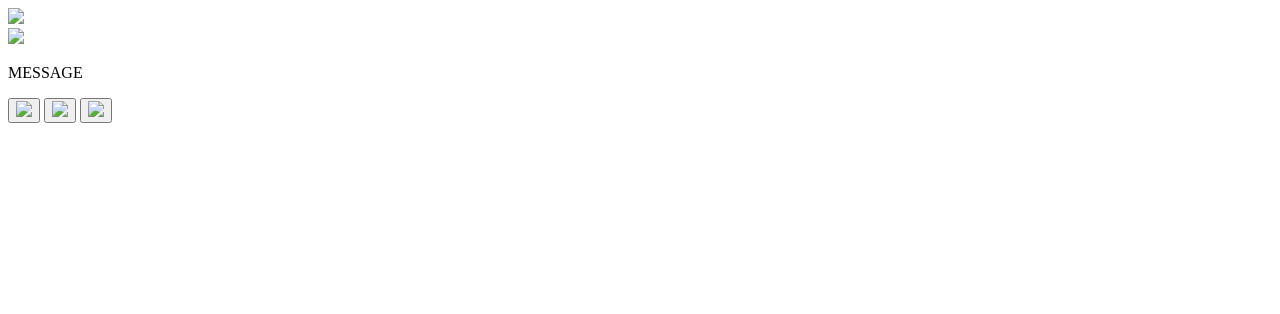
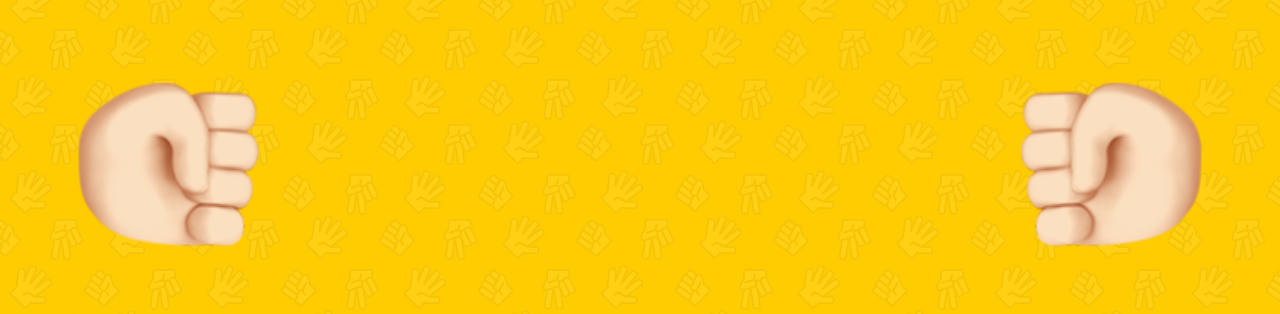
Before and after one commit to pedrolorandi/janken, a plain HTML site: page index.html in a window 1280 px wide. Shown: the top 314 px of the page. Drawn offline with Linux system fonts and the light colour scheme; the site is published under a folder, as on GitHub Pages, so addresses that start at the root find nothing.

Commit message:
Fixed URLs

```diff
--- a/index.html
+++ b/index.html
@@ -7,10 +7,10 @@
     <link
       id="favicon"
       rel="icon"
-      href="/public/images/rock.png"
+      href="./public/images/rock.png"
       type="image/png"
     />
-    <link rel="stylesheet" href="/public/css/style.css" />
+    <link rel="stylesheet" href="./public/css/style.css" />
     <title>Janken!</title>
   </head>
 
@@ -19,10 +19,10 @@
     <div class="game">
       <div class="hands">
         <div class="player">
-          <img id="player-hand" src="/public/images/rock.png" />
+          <img id="player-hand" src="./public/images/rock.png" />
         </div>
         <div class="computer">
-          <img id="computer-hand" src="/public/images/rock.png" />
+          <img id="computer-hand" src="./public/images/rock.png" />
         </div>
       </div>
 
@@ -36,21 +36,21 @@
             <span class="shadow"></span>
             <span class="edge"></span>
             <span class="front">
-              <img id="rock" src="/public/images/rock.png" />
+              <img id="rock" src="./public/images/rock.png" />
             </span>
           </button>
           <button class="pushable">
             <span class="shadow"></span>
             <span class="edge"></span>
             <span class="front">
-              <img id="paper" src="/public/images/paper.png" />
+              <img id="paper" src="./public/images/paper.png" />
             </span>
           </button>
           <button class="pushable">
             <span class="shadow"></span>
             <span class="edge"></span>
             <span class="front">
-              <img id="scissors" src="/public/images/scissors.png" />
+              <img id="scissors" src="./public/images/scissors.png" />
             </span>
           </button>
         </div>
```
